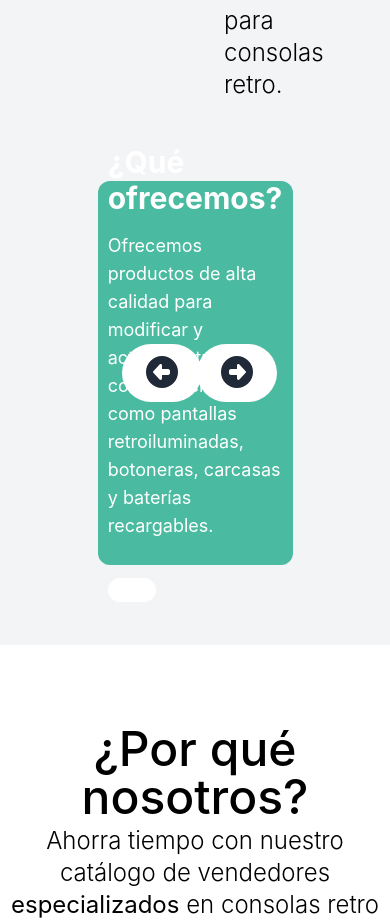
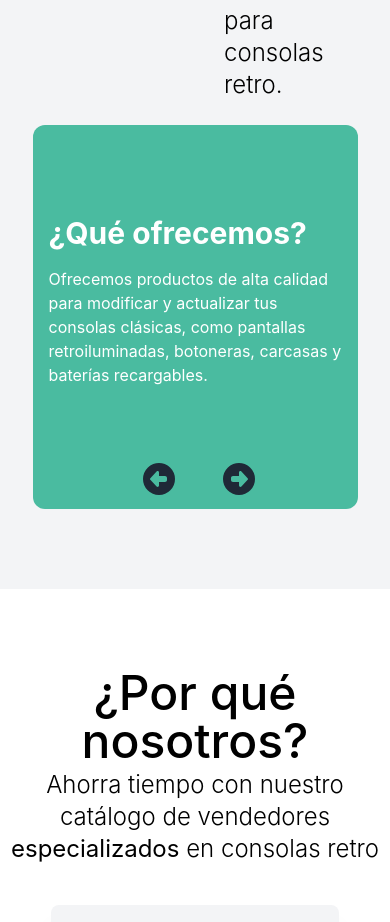
Before and after one commit to onemorecooder/retro_shop, a React (Create React App) app: page / in a window 390 px wide. Shown: the part 1567-2489 px from the top of the page. Built offline with nearby package versions, Linux system fonts and the light colour scheme.

Commit message:
adding new features

```diff
--- a/src/Components/Carousel.js
+++ b/src/Components/Carousel.js
@@ -1,17 +1,20 @@
 import React, { useState } from "react";
 import { motion } from "framer-motion";
 import { FontAwesomeIcon } from "@fortawesome/react-fontawesome";
-import { faArrowAltCircleLeft, faArrowAltCircleRight } from "@fortawesome/free-solid-svg-icons";
+import {
+  faArrowAltCircleLeft,
+  faArrowAltCircleRight,
+} from "@fortawesome/free-solid-svg-icons";
 import slideData from "../data/slidesData";
 
-import s1 from '../Images/slides/1.png';
-import s2 from '../Images/slides/2.png';
-import s3 from '../Images/slides/3.png';
-import s4 from '../Images/slides/4.png';
+import s1 from "../Images/slides/1.png";
+import s2 from "../Images/slides/2.png";
+import s3 from "../Images/slides/3.png";
+import s4 from "../Images/slides/4.png";
+
+const images = [s1, s2, s3, s4];
 
 const Carousel = () => {
-
-    const images = [s1, s2, s3, s4];
   const [activeSlide, setActiveSlide] = useState(0);
 
   const handlePrevSlide = () => {
@@ -23,48 +26,65 @@ const Carousel = () => {
   };
 
   return (
-        <div className="relative h-96 w-1/2 m-auto mt-20">
+    <div className="relative h-96 w-10/12 m-auto mt-6">
       {slideData.map((slide, index) => (
         <motion.div
           key={index}
-                    className={`absolute rounded-xl top-0 left-0 h-full w-full bg-cover bg-center flex justify-center items-center text-white ${activeSlide === index ? "opacity-100" : "opacity-0 pointer-events-none"
+          className={`absolute rounded-xl top-0 left-0 h-full w-full bg-cover bg-center flex justify-center items-center text-white ${
+            activeSlide === index
+              ? "opacity-100"
+              : "opacity-0 pointer-events-none"
           }`}
           style={{ backgroundImage: `url(${images[index]})` }}
           initial={{ opacity: 0 }}
           animate={{ opacity: activeSlide === index ? 1 : 0 }}
           transition={{ duration: 0.8, ease: "easeInOut" }}
         >
-                    <div className="max-w-3xl mx-auto px-20">
-                        <h1 className="text-3xl font-bold mb-4">{slide.title}</h1>
-                        <p className="text-lg mb-8">{slide.text}</p>
-                        <motion.button
-                            whileTap={{ scale: 0.9 }}
-                            className="bg-white text-gray-800 rounded-full py-3 px-6 font-bold hover:bg-gray-300 transition duration-200"
-                        >
-                            {slide.buttonText}
-                        </motion.button>
+          <div className="max-w-3xl mx-auto px-4 sm:px-10 lg:px-20">
+            <h1 className="text-3xl sm:text-4xl lg:text-5xl font-bold mb-4">
+              {slide.title}
+            </h1>
+            <p className="text-base sm:text-lg lg:text-xl mb-8">{slide.text}</p>
           </div>
         </motion.div>
       ))}
-            <div className="absolute top-1/2 transform -translate-y-1/2 left-0 flex items-center z-10">
+      <div className="hidden lg:flex absolute top-1/2 transform -translate-y-1/2 left-0 items-center z-10">
         <motion.button
           whileTap={{ scale: 0.9 }}
-                    className="bg-white text-gray-800 rounded-full py-3 px-6 font-bold hover:bg-gray-300 transition duration-200 ml-6"
+          className="text-gray-800 rounded-full py-3 px-6 font-bold hover:bg-gray-300 transition duration-200 ml-6"
           onClick={handlePrevSlide}
         >
           <FontAwesomeIcon icon={faArrowAltCircleLeft} size="2x" />
         </motion.button>
       </div>
-            <div className="absolute top-1/2 transform -translate-y-1/2 right-0 flex items-center z-10">
+      <div className="hidden lg:flex absolute top-1/2 transform -translate-y-1/2 right-0 items-center z-10">
         <motion.button
           whileTap={{ scale: 0.9 }}
-                    className="bg-white text-gray-800 rounded-full py-3 px-6 font-bold hover:bg-gray-300 transition duration-200 mr-4"
+          className="text-gray-800 rounded-full py-3 px-6 font-bold hover:bg-gray-300 transition duration-200 mr-4"
+          onClick={handleNextSlide}
+        >
+          <FontAwesomeIcon icon={faArrowAltCircleRight} size="2x" />
+        </motion.button>
+      </div>
+      <div className="lg:hidden flex justify-center items-center w-full absolute bottom-0">
+        <div className="flex justify-center">
+          <motion.button
+            whileTap={{ scale: 0.9 }}
+            className="text-gray-800 rounded-full py-3 px-6 font-bold hover:bg-gray-300 transition duration-200 ml-6"
+            onClick={handlePrevSlide}
+          >
+            <FontAwesomeIcon icon={faArrowAltCircleLeft} size="2x" />
+          </motion.button>
+          <motion.button
+            whileTap={{ scale: 0.9 }}
+            className="text-gray-800 rounded-full py-3 px-6 font-bold hover:bg-gray-300 transition duration-200 mr-4"
             onClick={handleNextSlide}
           >
             <FontAwesomeIcon icon={faArrowAltCircleRight} size="2x" />
           </motion.button>
         </div>
       </div>
+    </div>
   );
 };
 
```
Lines whose indentation alone changed are shown as unchanged.
